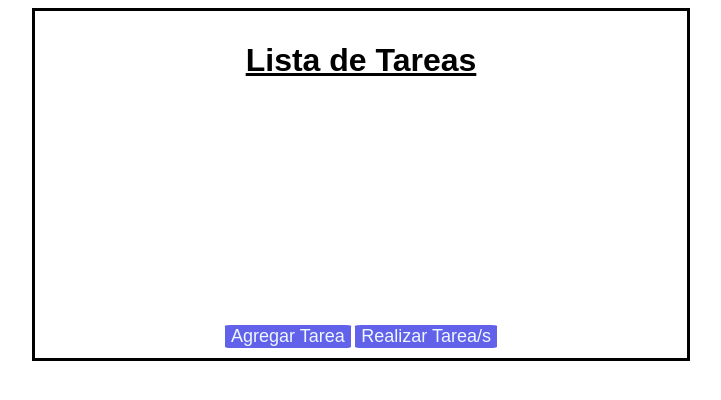
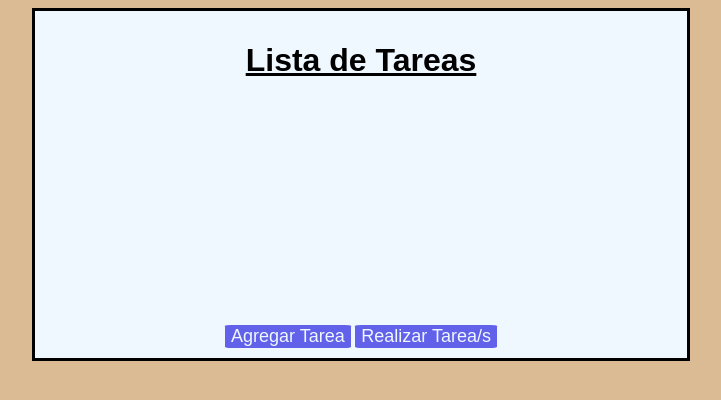
Before and after one commit to Joaco27/ToDoList, a plain HTML site: page index.html in a window 1280 px wide. Shown: the whole page, without its empty margins (279-1000 px from the left). Drawn offline with Linux system fonts and the light colour scheme.

Commit message:
Agegando Estilo

```diff
--- a/styles.css
+++ b/styles.css
@@ -2,9 +2,11 @@
 
 body{
     font-family: Arial, Helvetica, sans-serif;
+    background-color: rgb(218, 187, 147);
 }
 
 .container{
+    background-color: aliceblue;
     width: 50%;
     margin: auto;
     padding: 10px;
```
